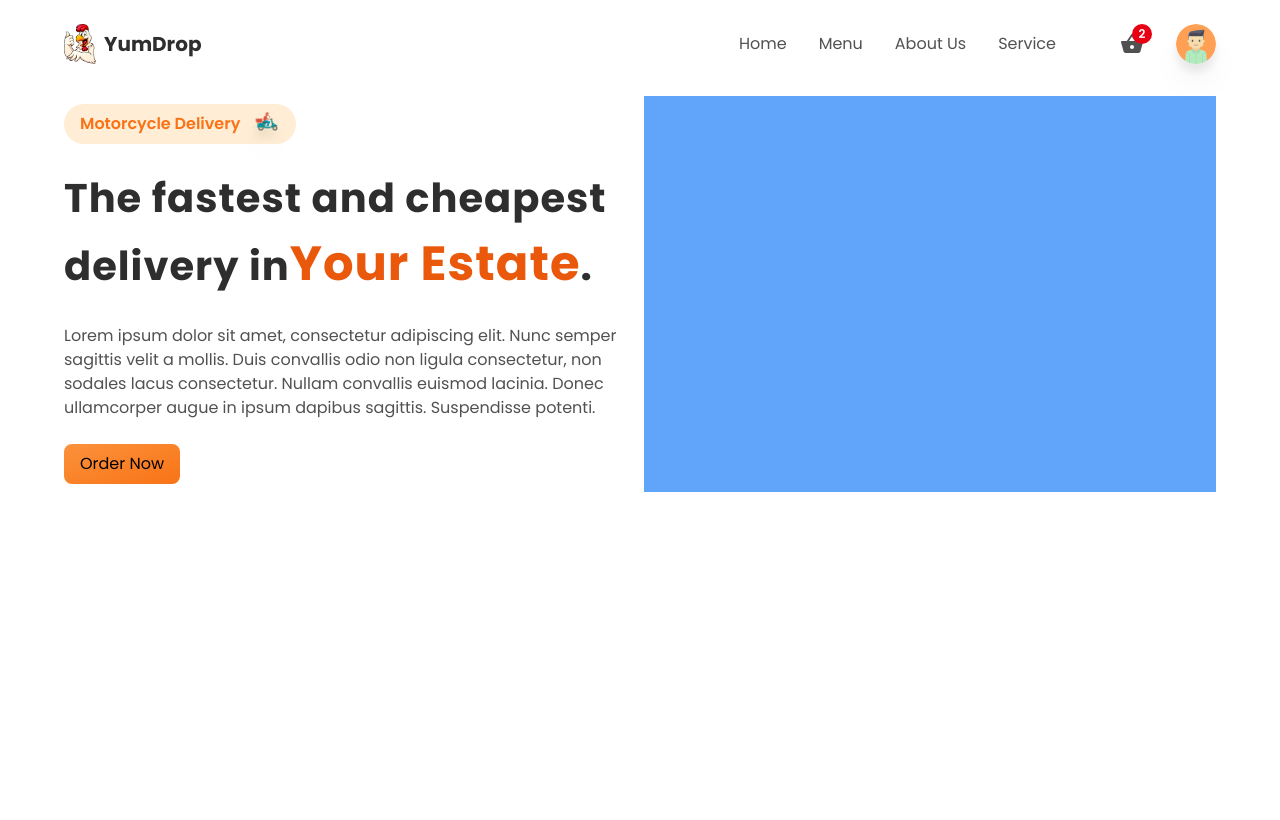
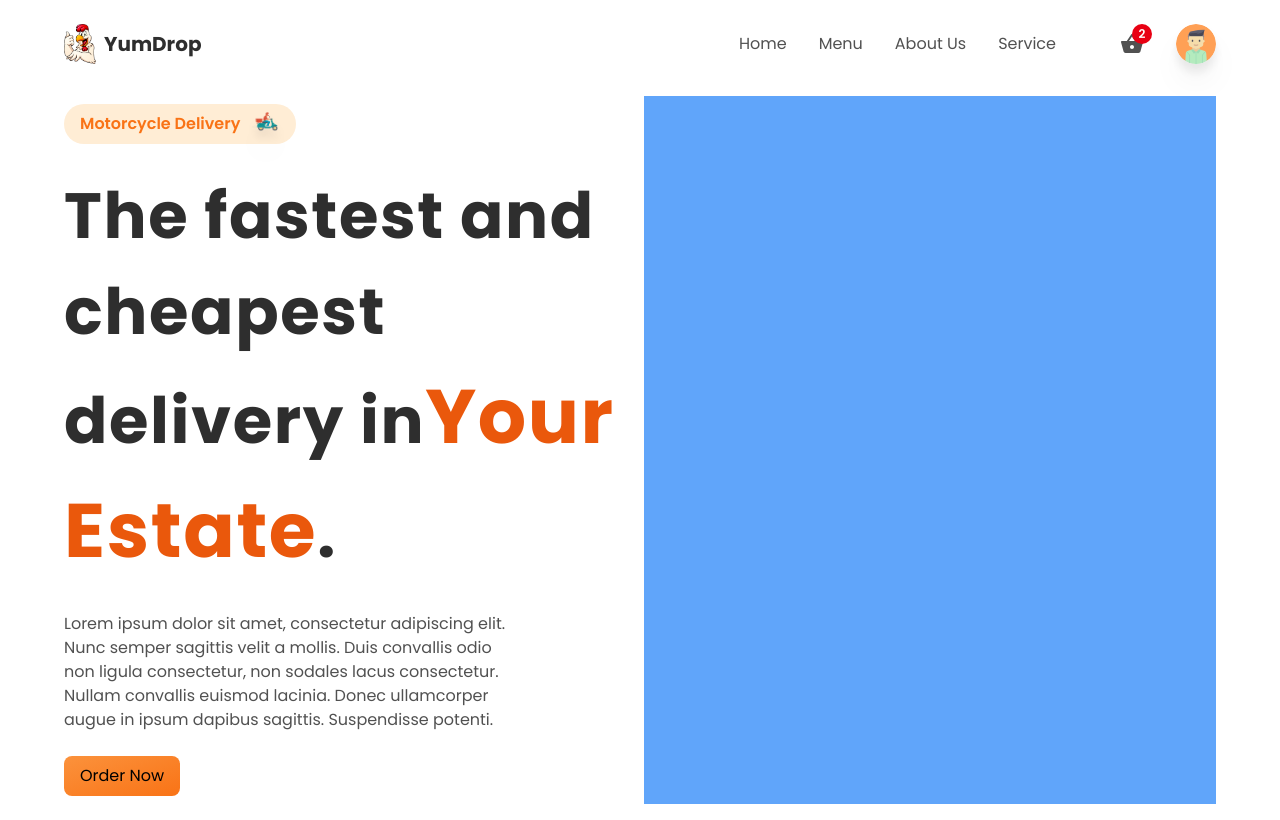
Before and after one commit to McRonaah/YumDrop, a React (Create React App) app: page / in a window 1280 px wide. Built offline with nearby package versions, Linux system fonts and the light colour scheme.

Commit message:
:heavy_plus_sign: :fixes: main container lg responsiveness

```diff
--- a/src/components/MainContainer.jsx
+++ b/src/components/MainContainer.jsx
@@ -14,11 +14,11 @@
                  alt="bodaboda-delivery" />
           </div>
         </div>
-        <p className="text-[2.5rem] font-bold tracking-wide text-headingColor ">
+        <p className="text-[2.5rem] lg:text-[4rem] font-bold tracking-wide text-headingColor ">
           The fastest and cheapest delivery in
-          <span className="text-orange-600 text-[3rem]">Your Estate</span>.
+          <span className="text-orange-600 text-[3rem] lg:text-[4.75rem]">Your Estate</span>.
         </p>
-        <p className="text-base text-textColor text-center md:text-left">
+        <p className="text-base text-textColor text-center md:text-left md:w-[80%]">
           Lorem ipsum dolor sit amet, consectetur adipiscing elit. Nunc semper sagittis velit a mollis.
            Duis convallis odio non ligula consectetur, non sodales lacus consectetur. Nullam convallis euismod
             lacinia. Donec ullamcorper augue in ipsum dapibus sagittis. Suspendisse potenti.</p>
```
